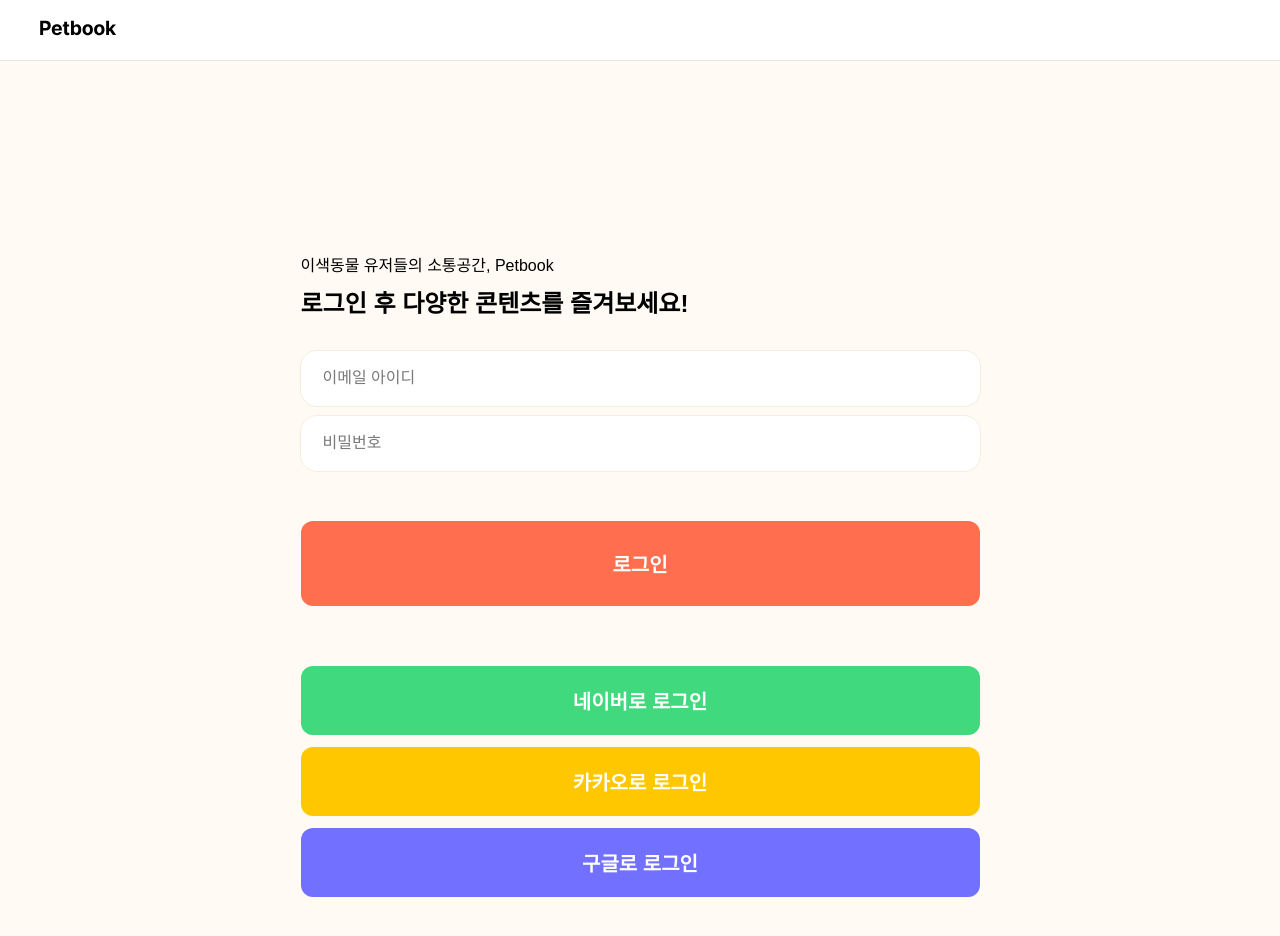
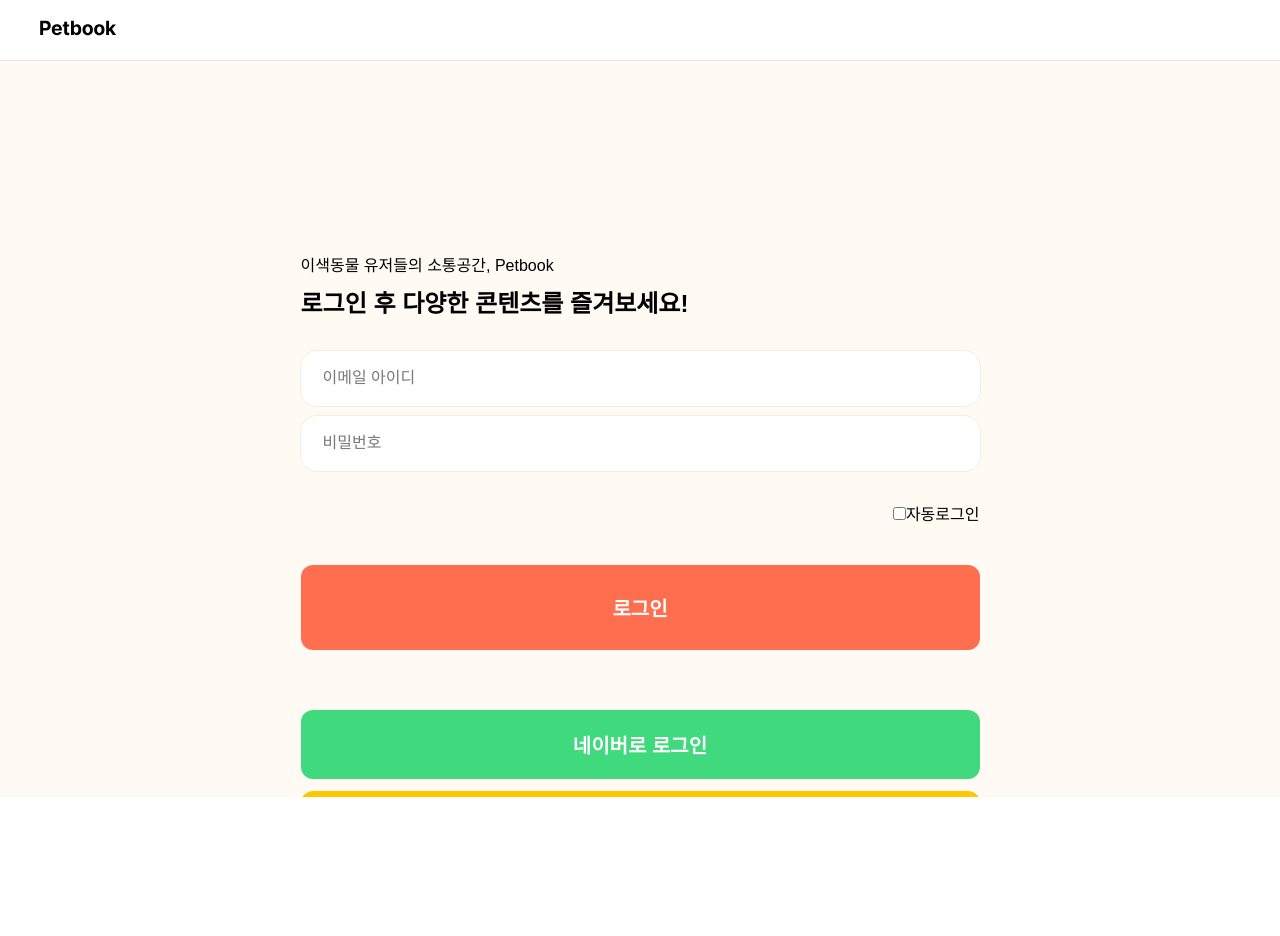
Before and after one commit to K-Slave/petBook-Client, a Next.js app in the folder petbook_fe/: page /login in a window 1280 px wide. Shown: the top 936 px of the page. After the commit the page ends 800 px from the top, so only its background shows below. Built offline with nearby package versions, Linux system fonts and the light colour scheme; a web font is replaced by a local one.

Commit message:
fixed-login-ui

```diff
--- a/petbook_fe/components/login/EmailLogin.tsx
+++ b/petbook_fe/components/login/EmailLogin.tsx
@@ -1,3 +1,5 @@
+//이메일 로그인 컴포넌트
+
 const EmailLogin = () => {
   return (
     <>
@@ -9,7 +11,10 @@ const EmailLogin = () => {
           <input type="text" id="password" placeholder="비밀번호" />
         </label>
       </div>
-
+      <div className="automatic_login flex right">
+        <input type="checkbox" id="automatic" />
+        <label htmlFor="automatic">자동로그인</label>
+      </div>
       <a className="email" href="">
         로그인
       </a>
--- a/petbook_fe/pages/login.tsx
+++ b/petbook_fe/pages/login.tsx
@@ -11,11 +11,12 @@ import styled from "styled-components";
 import { BsCheckCircleFill } from "react-icons/bs";
 
 const Main = styled.main`
+  height: calc(100vh - 61px);
+  overflow: auto;
   display: flex;
   flex-direction: column;
   align-items: center;
   background-color: #fffbf4;
-  padding-bottom: 102px;
   h1 {
     font-size: 25px;
     font-weight: normal;
@@ -50,9 +51,23 @@ const LoginWrap = styled.div`
     }
   }
   .login_form {
-    margin-bottom: 40px;
+    margin-bottom: 20px;
     input {
       margin-bottom: 10px;
+    }
+  }
+  .automatic_login {
+    margin-bottom: 40px;
+  }
+  .action {
+    font-size: 14px;
+    color: #444;
+    margin: 30px 0 102px 0;
+    li {
+      cursor: pointer;
+      &:first-child {
+        margin-right: 70px;
+      }
     }
   }
   a {
@@ -65,7 +80,7 @@ const LoginWrap = styled.div`
     font-size: 20px;
     border-radius: 12px;
     margin-bottom: 12px;
-
+    box-sizing: border-box;
     &:last-child {
       margin-bottom: 0;
     }
@@ -95,7 +110,6 @@ const Login = () => {
       <TopNav />
       <Main>
         <LoginWrap>
-          {/* 소셜 로그인 영역*/}
           {isRedirect ? (
             <NotLogin>
               <BsCheckCircleFill />
@@ -110,11 +124,20 @@ const Login = () => {
 
               {/* 일반 로그인 영역 */}
               <EmailLogin />
+
+              {/* 소셜 로그인 영역 */}
+              <SocialLogin />
+
+              <ul className="action flex center">
+                <li>회원가입</li>
+                <li>아이디/비밀번호 찾기</li>
+              </ul>
             </>
           ) : (
-            <></>
+            <>
+              <h2>로그인 완료 / 홈으로 이동</h2>
+            </>
           )}
-          <SocialLogin />
         </LoginWrap>
       </Main>
     </>
--- a/petbook_fe/styles/Globals.scss
+++ b/petbook_fe/styles/Globals.scss
@@ -66,8 +66,19 @@ img {
   background-repeat: no-repeat;
 }
 
+.flex {
+  display: flex;
+  align-items: center;
+}
+.flex.right {
+  justify-content: right;
+}
+.flex.center {
+  justify-content: center;
+}
+
 //커스텀 input
-input {
+input[type="text"] {
   width: 100%;
   border-radius: 16px;
   border: none;
```
